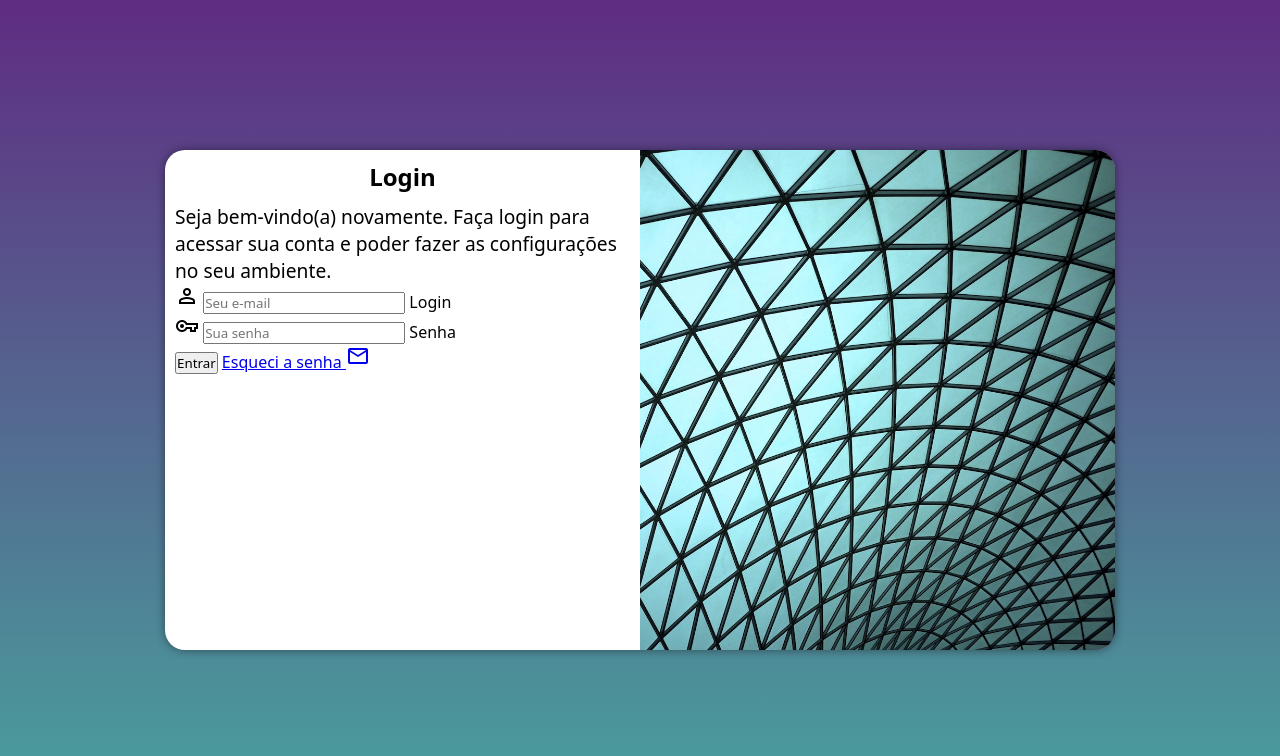
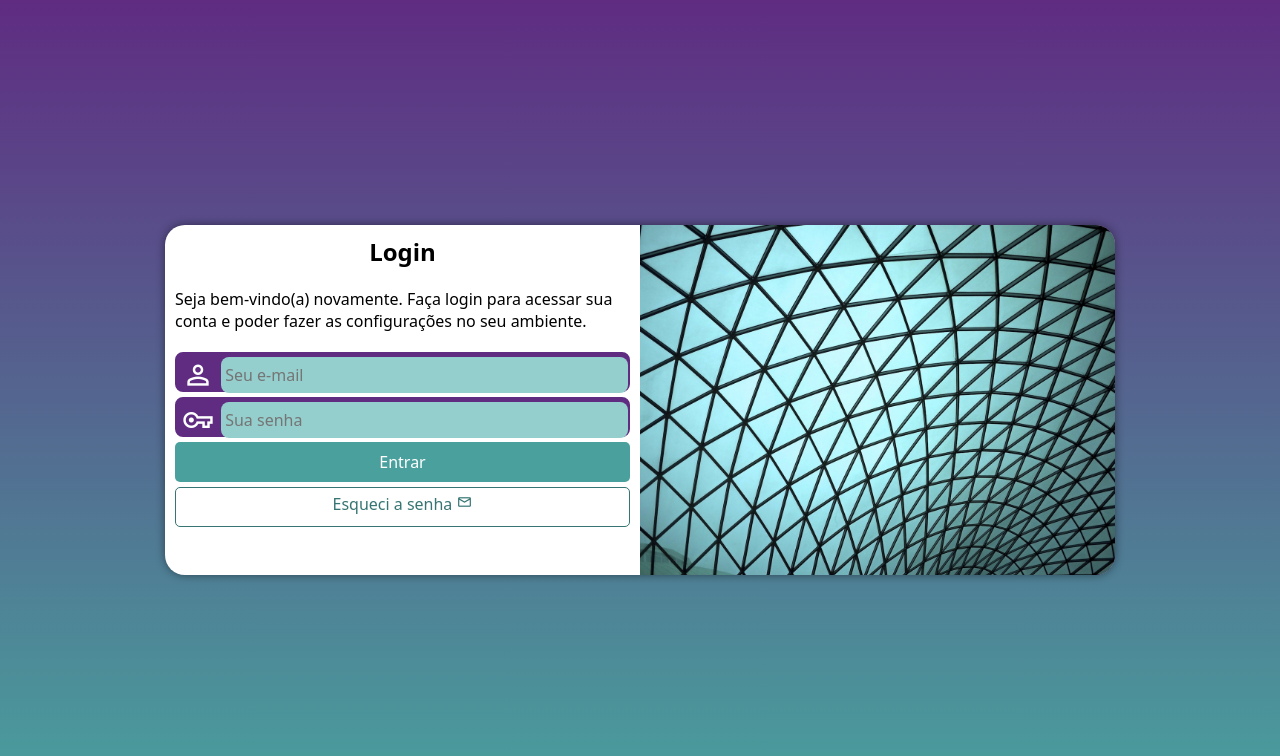
Before and after one commit to victorrocumback/Projeto-Login, a plain HTML site: page index.html in a window 1280 px wide. Drawn offline with nearby package versions, Linux system fonts and the light colour scheme.

Commit message:
projeto-login finalizado

```diff
--- a/estilos/media-query.css
+++ b/estilos/media-query.css
@@ -9,6 +9,7 @@
 
     section#login{
         width: 80vw;
+        height: 280px;
     }
 
     section#login > div#imagem{
@@ -31,6 +32,7 @@
 
     section#login{
         width: 950px;
+        height: 350px;
     }
 
     section#login > div#imagem{
@@ -45,6 +47,7 @@
     }
 
     div#formulario > p {
-        font-size: 1.2em;
+        font-size: 1em;
+        margin: 20px 0px;
     }
 }
--- a/estilos/style.css
+++ b/estilos/style.css
@@ -35,15 +35,15 @@ section#login{
     position: absolute;
     top: 50%;
     left: 50%;
-    transform: translate(-50%, -50%);
     overflow: hidden;
 
     background-color: white;
     width: 250px;
-    height: 500px;
+    height: 515px;
     border-radius: 20px;
     box-shadow: 0px 0px 10px rgba(0, 0, 0, 0.450);
 
+    transform: translate(-50%, -50%);
     transition: width .2s, height .2s;
     transition-timing-function: ease;
 }
@@ -69,3 +69,78 @@ div#formulario > h1 {
 div#formulario > p {
     font-size: 0.8em;
 }
+
+form > div.campo{
+    background-color: var(--cor-lilas);
+    border: 2px solid var(--cor-lilas);
+    display: block;
+    width: 100%;
+    height: 40px;
+    border-radius: 8px;
+    margin: 5px 0px;
+}
+
+div.campo > label{
+    display: none;
+}
+
+div.campo > span{
+    color: white;
+    font-size: 2em;
+    width: 40px;
+    padding: 5px;
+}
+
+div.campo > input{
+    background-color: #94cfcd;
+    font-size: 1em;
+    width: calc(100% - 44.5px);
+    height: 100%;
+    border: 0px;
+    border-radius: 8px;
+    padding: 4px;
+    transform: translateY(-10px);
+}
+
+div.campo > input:focus-within{
+    background-color: white;
+}
+
+form > input[type=submit] {
+    display: block;
+    font-size: 1em;
+    width: 100%;
+    height: 40px;
+    color: white;
+    border: none;
+    border-radius: 5px;
+    background-color: var(--cor-verde);
+    cursor: pointer;
+}
+
+form > input[type=submit]:hover{
+    background-color: #2b5e5c;
+}
+
+form > a.botao{
+    display: block;
+    text-align: center;
+    font-size: 1em;
+    width: 100%;
+    height: 40px;
+    padding-top: 5px;
+    margin-top: 5px;
+    background-color: white;
+    border: 1px solid #367573;
+    border-radius: 5px;
+    text-decoration: none;
+    color: #367573;
+}
+
+form > a.botao:hover{
+    background-color: #5bcac7;
+}
+
+form > a.botao > span{
+    font-size: 1em;
+}
--- a/index.html
+++ b/index.html
@@ -31,7 +31,7 @@
                         <label for="">Senha</label>
                     </div>
                     <input type="submit" value="Entrar">
-                    <a href="#">
+                    <a href="#" class="botao">
                         Esqueci a senha <span class="material-symbols-outlined">mail</span>
                     </a>
                 </form>
```
